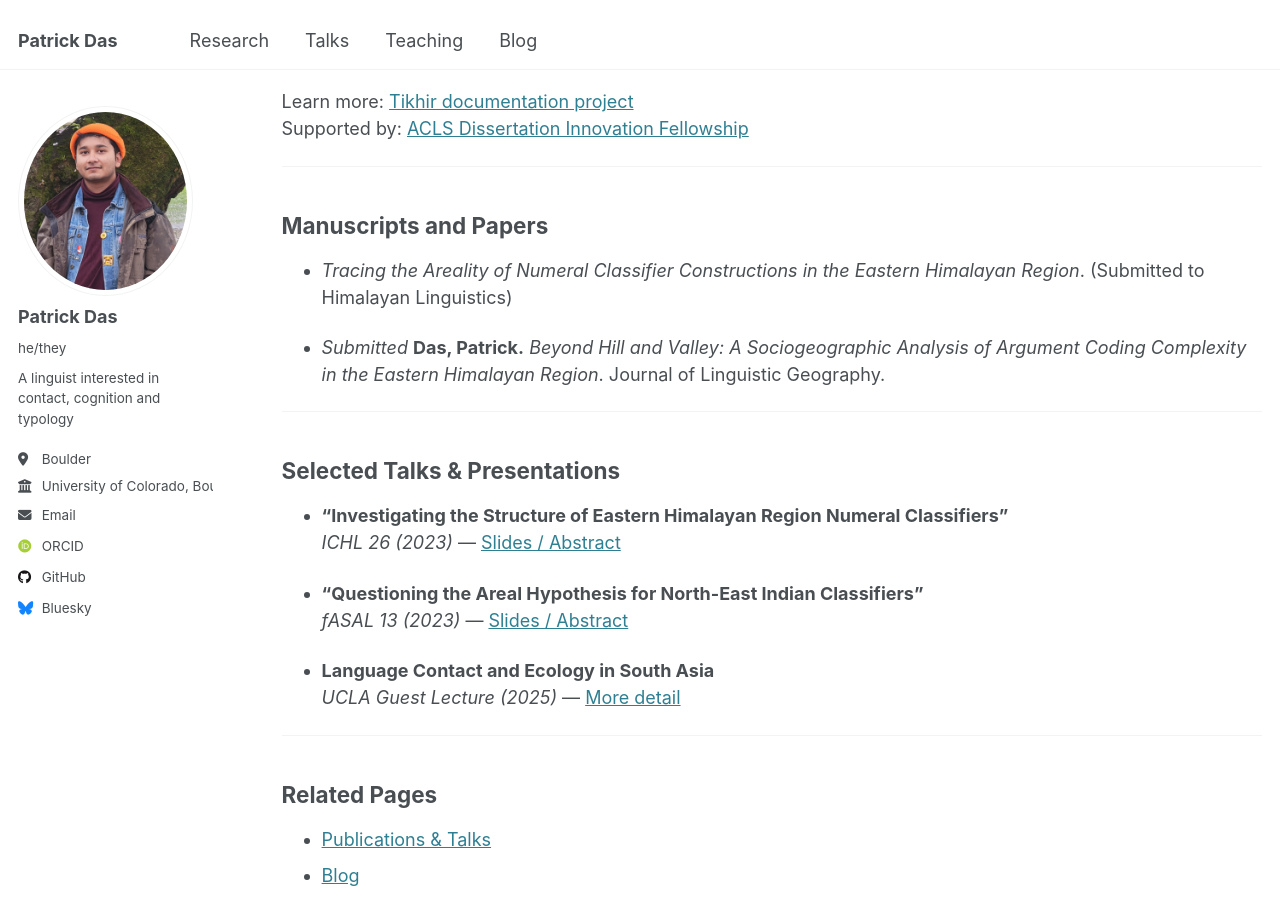
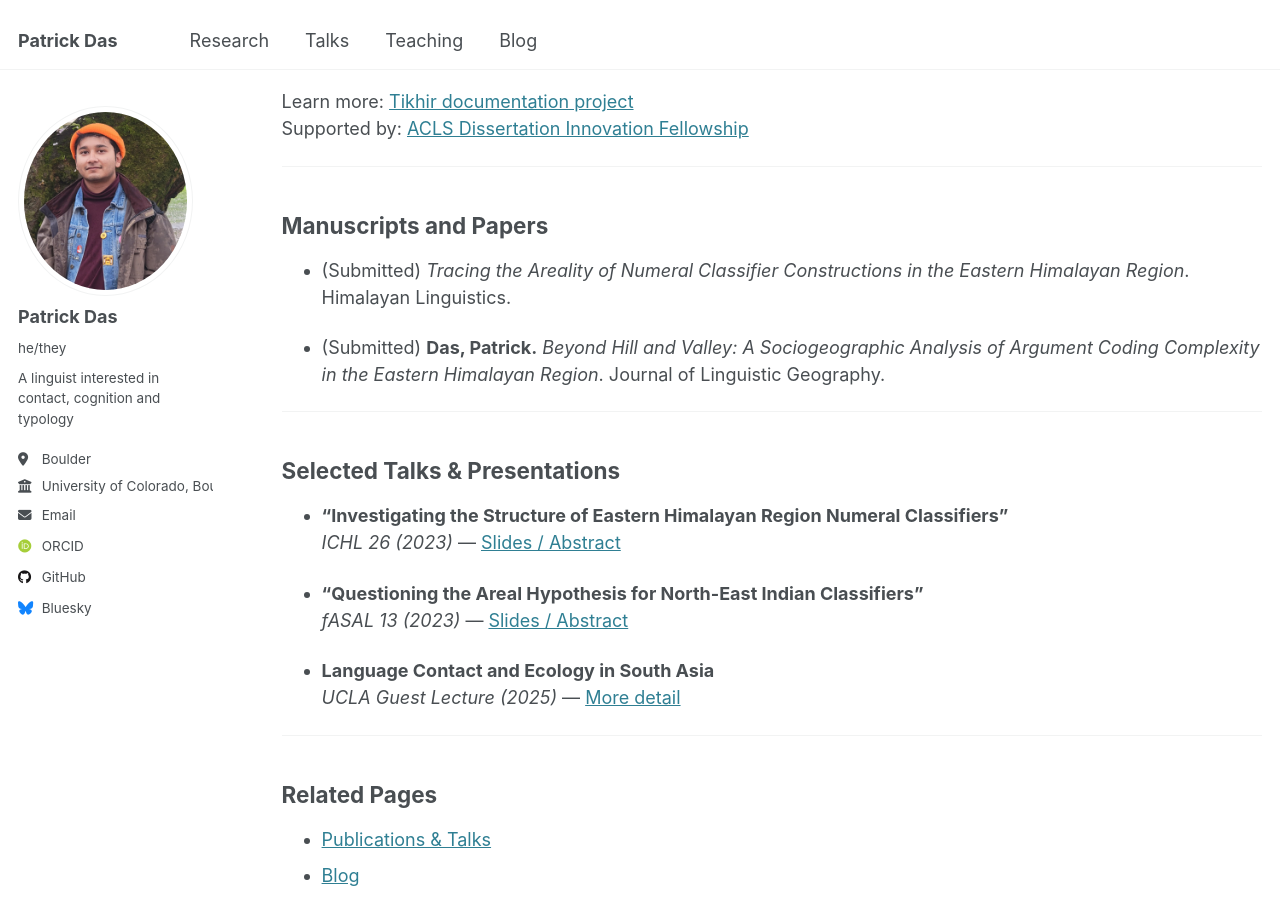
Before and after one commit to patrickdas/patrickdas.github.io, a Jekyll site: the page built from _pages/research.md, in a window 1280 px wide and 900 px high, scrolled down 458 px. Built offline with Jekyll 4.4.1, drawn with Linux system fonts in a browser that asks for light colours; some web fonts are replaced.

```diff
--- a/_pages/research.md
+++ b/_pages/research.md
@@ -22,9 +22,9 @@ Supported by: [ACLS Dissertation Innovation Fellowship](https://www.acls.org/fel
 ---
 ## Manuscripts and Papers
 
-- *Tracing the Areality of Numeral Classifier Constructions in the Eastern Himalayan Region*. (Submitted to Himalayan Linguistics)
+- (Submitted) *Tracing the Areality of Numeral Classifier Constructions in the Eastern Himalayan Region*. Himalayan Linguistics.
 
-- *Submitted* **Das, Patrick.** *Beyond Hill and Valley: A Sociogeographic Analysis of Argument Coding Complexity in the Eastern Himalayan Region*. Journal of Linguistic Geography.
+- (Submitted) **Das, Patrick.** *Beyond Hill and Valley: A Sociogeographic Analysis of Argument Coding Complexity in the Eastern Himalayan Region*. Journal of Linguistic Geography.
 
 
 ---
```
